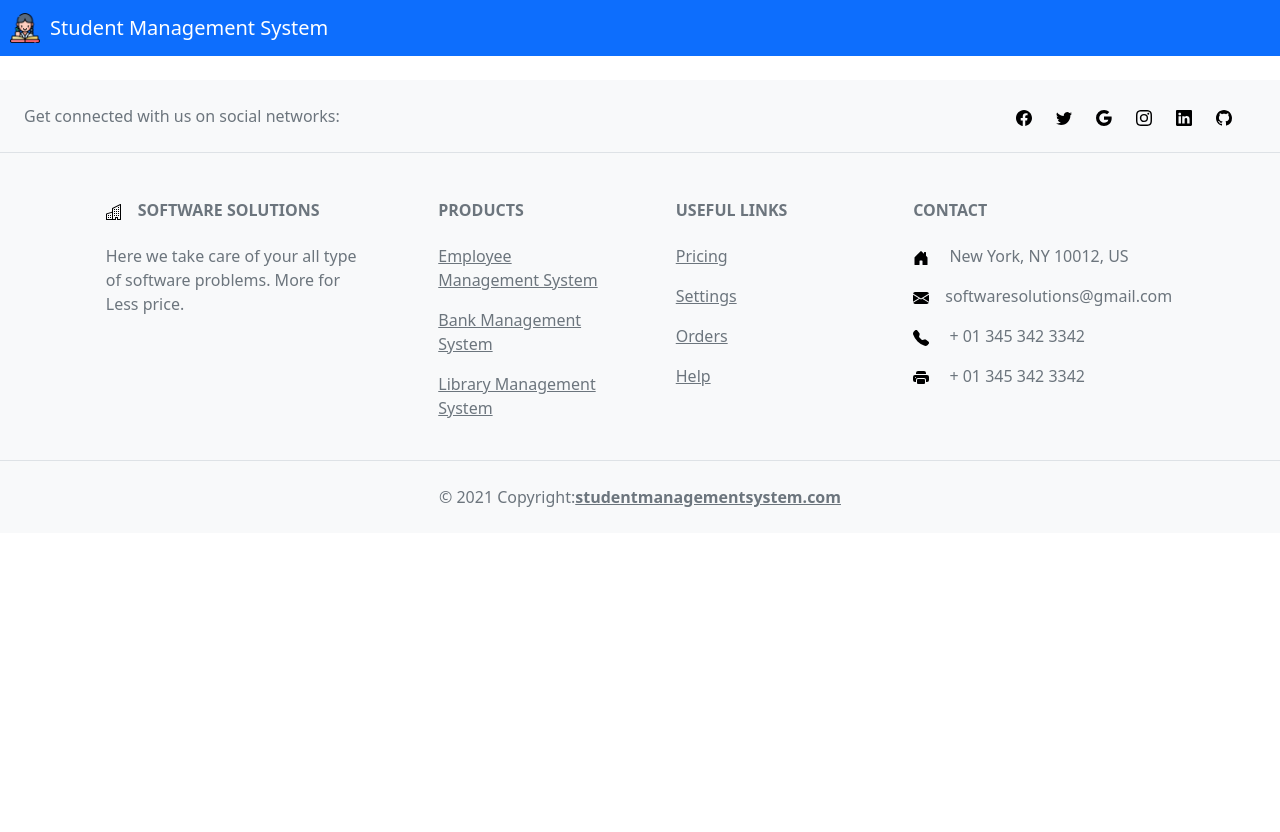
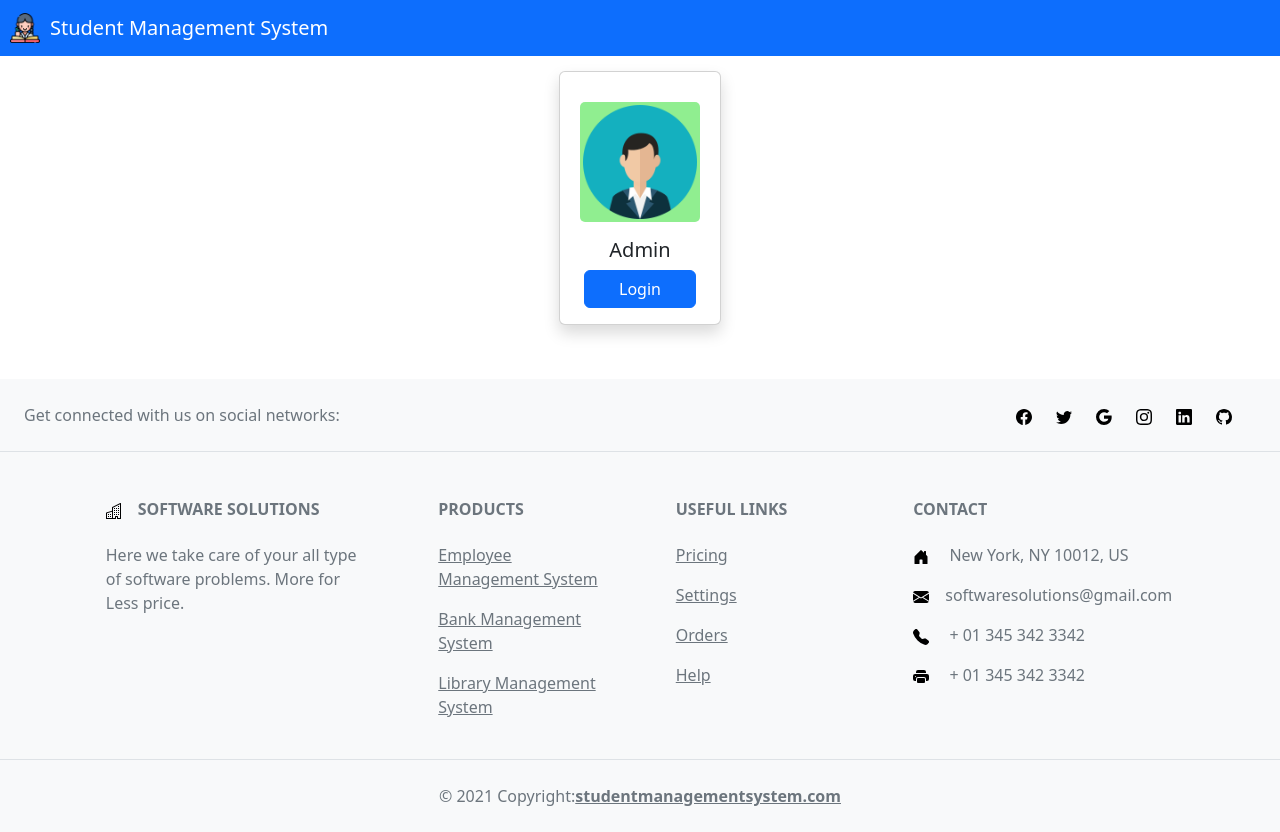
Before and after one commit to mahendramahato/student_management_system_frontend, a React (Create React App) app: page / in a window 1280 px wide. Before the commit the page ends 800 px from the top, so only its background shows below. Built offline with nearby package versions, Linux system fonts and the light colour scheme.

Commit message:
routing changes for home and deleted favicon icon

```diff
--- a/src/App.js
+++ b/src/App.js
@@ -23,7 +23,8 @@ class App extends Component {
         <HeaderComponent />
           <div className="container">
             <Routes>
-              <Route exact path="/home" element={<Home />} />
+              <Route path="/" element={<Home />} />
+              <Route path="/home" element={<Home />} />
               <Route path="/admin_login" element={<AdminLogin />} />
               <Route path="/registration" element={<Registration />} />
 
```
